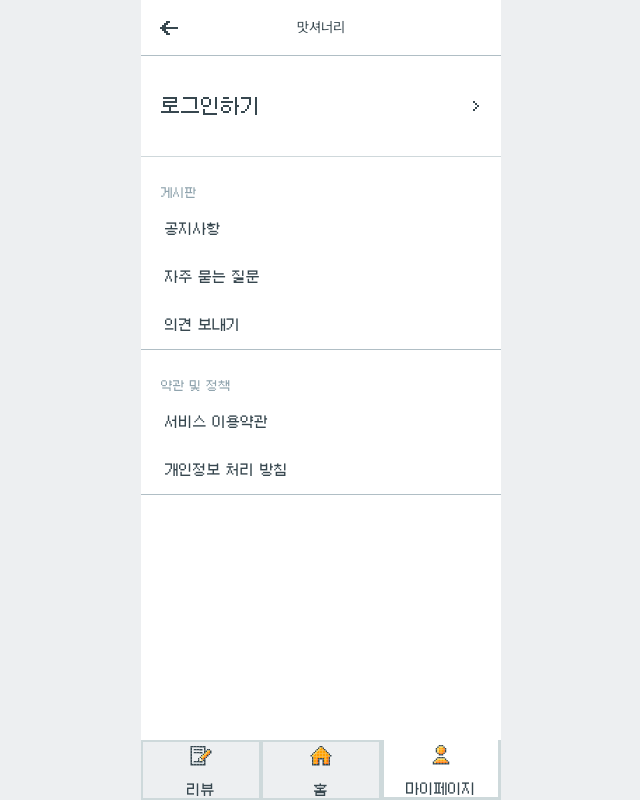
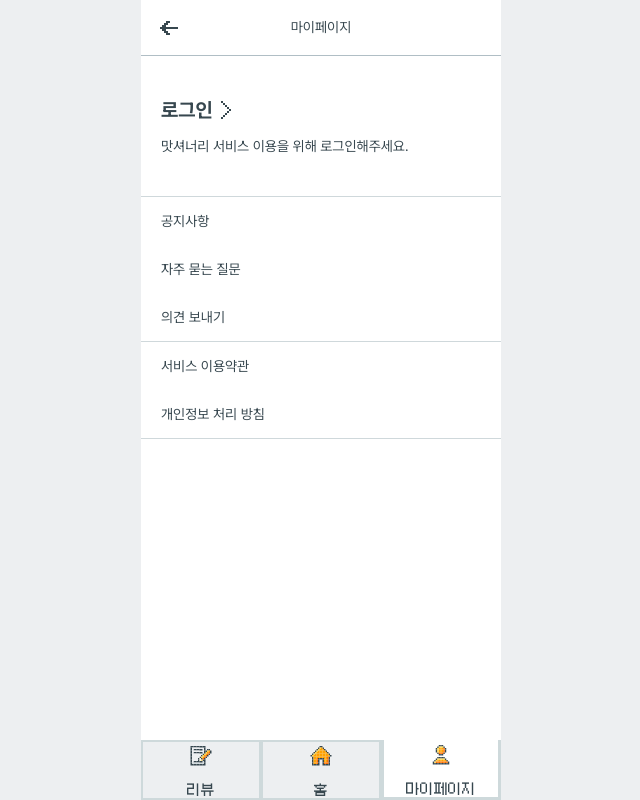
Before and after one commit to bside-4team/4team-client, a Next.js app: page /mypage in a window 1280 px wide. Shown: the whole page, without its empty margins (319-959 px from the left). Built offline with nearby package versions, Linux system fonts and the light colour scheme; no server answers.

Commit message:
fix: mypage ui 변경 작업 완료

```diff
--- a/src/app/mypage/page.tsx
+++ b/src/app/mypage/page.tsx
@@ -5,6 +5,7 @@ import CMypageMenu from '@/components/c-mypage-menu';
 import CMyPageUserInfo from '@/components/c-mypage-user-info';
 import GNBLayout from '@/components/layout/gnb-layout';
 import useUser from '@/hooks/useUser';
+import Image from 'next/image';
 import { useRouter } from 'next/navigation';
 import * as S from './page.styled';
 
@@ -14,25 +15,27 @@ export default function MyPage() {
 
   return (
     <>
-      <CHeader title="맛셔너리" isLogo />
+      <CHeader title="마이페이지" isLogo />
 
       <GNBLayout>
         {isLoggedIn ? (
           <CMyPageUserInfo />
         ) : (
           <S.NotLogInContainer>
-            <S.NotLoginText onClick={() => push('/login')}>로그인하기</S.NotLoginText>
-
-            <S.NotLoginText onClick={() => push('/login')}>{'>'}</S.NotLoginText>
+            <div>
+              <p className="flex cursor-pointer !font-pretendard text-xl font-bold" onClick={() => push('/login')}>
+                로그인 <Image src={'/image/Mypage/arrow_right.svg'} width={24} height={24} alt="arrow_right" />
+              </p>
+              <p className="mt-3 !font-pretendard text-sm">맛셔너리 서비스 이용을 위해 로그인해주세요.</p>
+            </div>
           </S.NotLogInContainer>
         )}
 
         <S.MenuList>
           {isLoggedIn && (
             <CMypageMenu
-              title="계정"
               items={[
-                { name: '개인정보 관리', hasArrow: true, clickEvent: () => push("/mypage/user/manage-info") },
+                { name: '개인정보 관리', hasArrow: true, clickEvent: () => push('/mypage/user/manage-info') },
                 { name: '내 리뷰 관리' },
                 { name: '북마크 목록' },
                 { name: '추천 제외 식당 보기' },
@@ -41,17 +44,23 @@ export default function MyPage() {
           )}
 
           <CMypageMenu
-            title="게시판"
-            items={[{ name: '공지사항', clickEvent: () => window.open("https://tastetionary.notion.site/03ebf00931f44926b889e085cabbd02c?v=5c1337997b384b15a63e6d89a3708ed9&pvs=74") }, { name: '자주 묻는 질문' }, { name: '의견 보내기',
-          mail: "tastetionary@gmail.com"
-          }]}
+            items={[
+              {
+                name: '공지사항',
+                clickEvent: () =>
+                  window.open(
+                    'https://tastetionary.notion.site/03ebf00931f44926b889e085cabbd02c?v=5c1337997b384b15a63e6d89a3708ed9&pvs=74'
+                  ),
+              },
+              { name: '자주 묻는 질문' },
+              { name: '의견 보내기', mail: 'tastetionary@gmail.com' },
+            ]}
           />
 
           <CMypageMenu
-            title="약관 및 정책"
             items={[
               { name: '서비스 이용약관', clickEvent: () => push('/sign-up?step=terms-of-service') },
-              { name: '개인정보 처리 방침', clickEvent: () => push('/sign-up?step=privacy-notice' ) },
+              { name: '개인정보 처리 방침', clickEvent: () => push('/sign-up?step=privacy-notice') },
             ]}
           />
         </S.MenuList>
--- a/src/components/c-mypage-menu/index.tsx
+++ b/src/components/c-mypage-menu/index.tsx
@@ -1,7 +1,6 @@
 import * as S from './page.styled';
 
 interface Props {
-  title: string;
   items: {
     name: string;
     hasArrow?: boolean;
@@ -10,25 +9,39 @@ interface Props {
   }[];
 }
 
-export default function CMypageMenu({ title, items }: Props) {
+export default function CMypageMenu({ items }: Props) {
   return (
     <S.Menu>
-      <S.MenuTitle>{title}</S.MenuTitle>
+      {items?.map((d, i) => {
+        if (d.mail) {
+          return (
+            <a
+              className="flex cursor-pointer items-center justify-between px-20 py-[17px] text-sm font-normal leading-[14px]"
+              key={i}
+              onClick={() => {
+                if (d.clickEvent) d.clickEvent();
+              }}
+              href={'mailto:tastetionary@gmail.com'}
+            >
+              <span className="!font-pretendard">{d.name}</span>
+              {d?.hasArrow && <span>{'>'}</span>}
+            </a>
+          );
+        }
 
-      {items?.map((d, i) => (
-        <S.MenuItem
-          key={i}
-          onClick={() => {
-            if(d.clickEvent) d.clickEvent();
-          }}
-          as={d.mail ? "a" : undefined}
-          href={d.mail ? "mailto:tastetionary@gmail.com" : undefined}
-        >
-          <span>{d.name}</span>
-
-          {d?.hasArrow && <span>{'>'}</span>}
-        </S.MenuItem>
-      ))}
+        return (
+          <div
+            className="flex cursor-pointer items-center justify-between px-20 py-[17px] text-sm font-normal leading-[14px]"
+            key={i}
+            onClick={() => {
+              if (d.clickEvent) d.clickEvent();
+            }}
+          >
+            <span className="!font-pretendard">{d.name}</span>
+            {d?.hasArrow && <span>{'>'}</span>}
+          </div>
+        );
+      })}
     </S.Menu>
   );
 }
--- a/src/components/c-mypage-menu/page.styled.ts
+++ b/src/components/c-mypage-menu/page.styled.ts
@@ -1,8 +1,8 @@
 import styled from 'styled-components';
 
 export const Menu = styled.div`
-  padding-top: 24px;
   width: 100%;
+  border-bottom: 1px solid ${({ theme }) => theme.colors.neutral.bg10};
 `;
 
 export const MenuTitle = styled.div`
```
Also changed, not shown: public/image/MyPage/arrow_right.svg (added).
